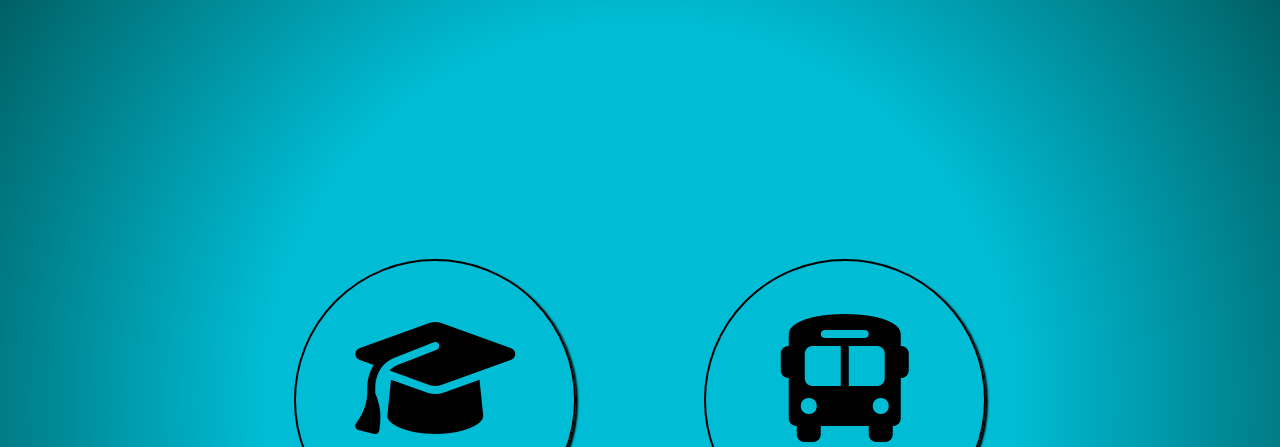
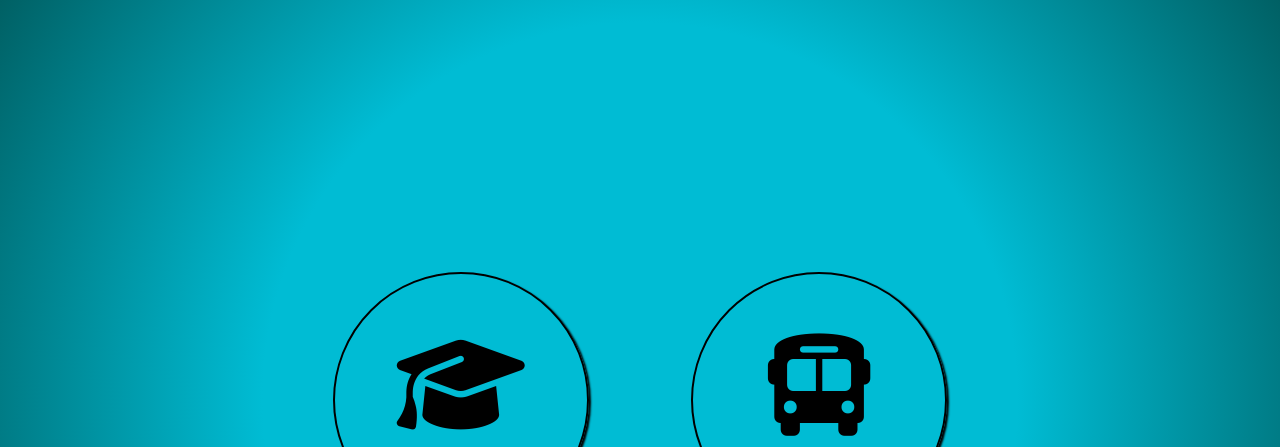
Before and after one commit to CaioHF/Bus-Schedule-Assistant, a plain HTML site: page 1-index.html in a window 1280 px wide. Shown: the top 447 px of the page. Drawn offline with Linux system fonts and the light colour scheme.

Commit message:
ajustei as alturas dos botões

```diff
--- a/css/1-style.css
+++ b/css/1-style.css
@@ -12,7 +12,7 @@ body {
 }
 
 div.container{
-    gap: 10vw;
+    gap: 8vw;
     display: inline-flex;
     margin: 0 auto;
     align-items: center;
@@ -20,8 +20,8 @@ div.container{
 
 .Btestudante , .Btmotorista {
     display: flex;
-    height: 22vw;
-    width: 22vw;
+    height: 20vw;
+    width: 20vw;
 
     border-radius: 50%;
     box-shadow: 2px 2px 2px black;
@@ -45,14 +45,14 @@ button:hover {/*hover : ao passar em cima o cursor ja funciona*/
 
 i {
 
-    font-size: 10vw;
+    font-size: 8vw;
     color: black;
     margin-top: 1vw;
     padding-bottom: 1vw;
 }
 
 .Btestudante , .Btmotorista > p {
-    font-size: 3vw;
+    font-size: 2vw;
 }
 
 a {
```
